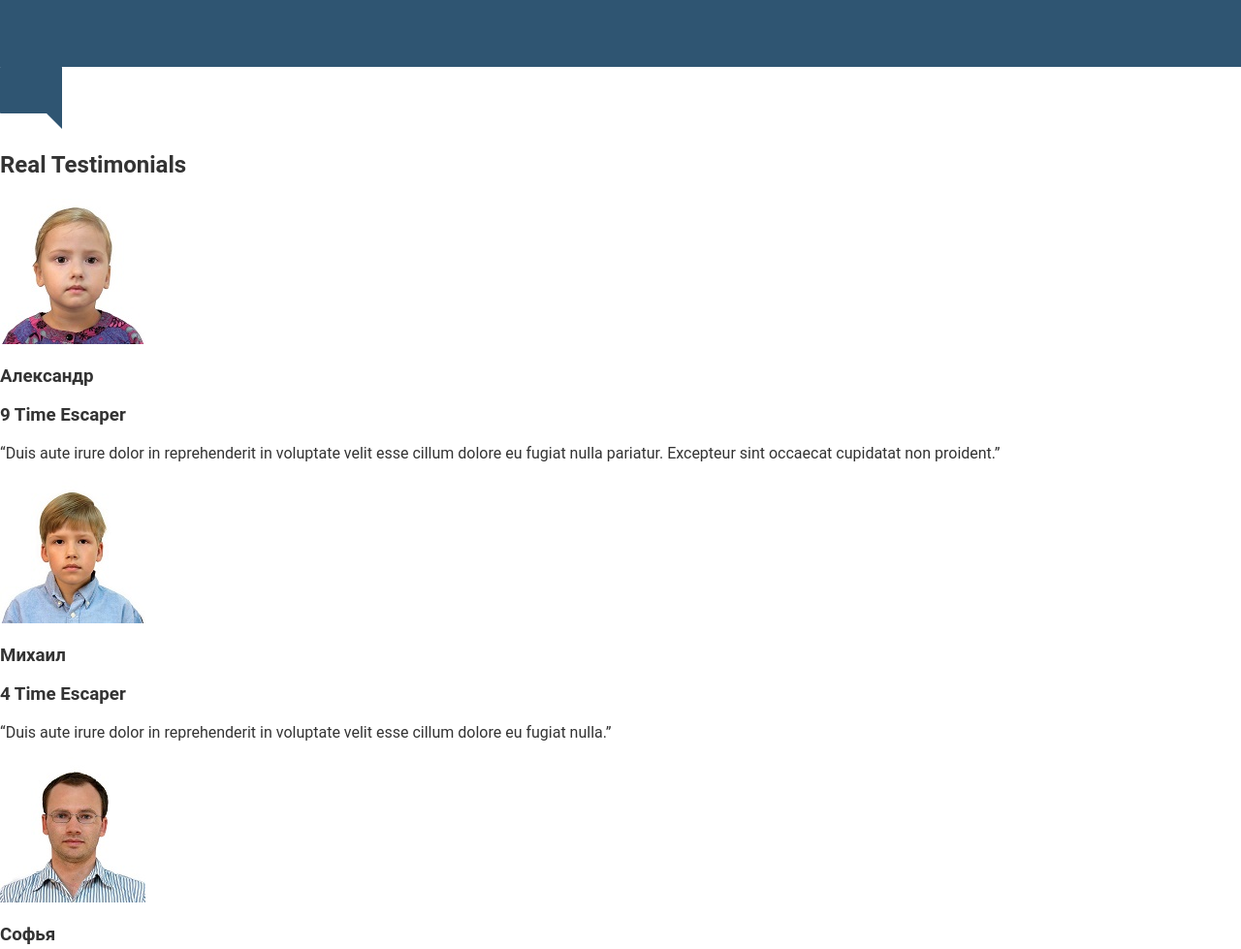
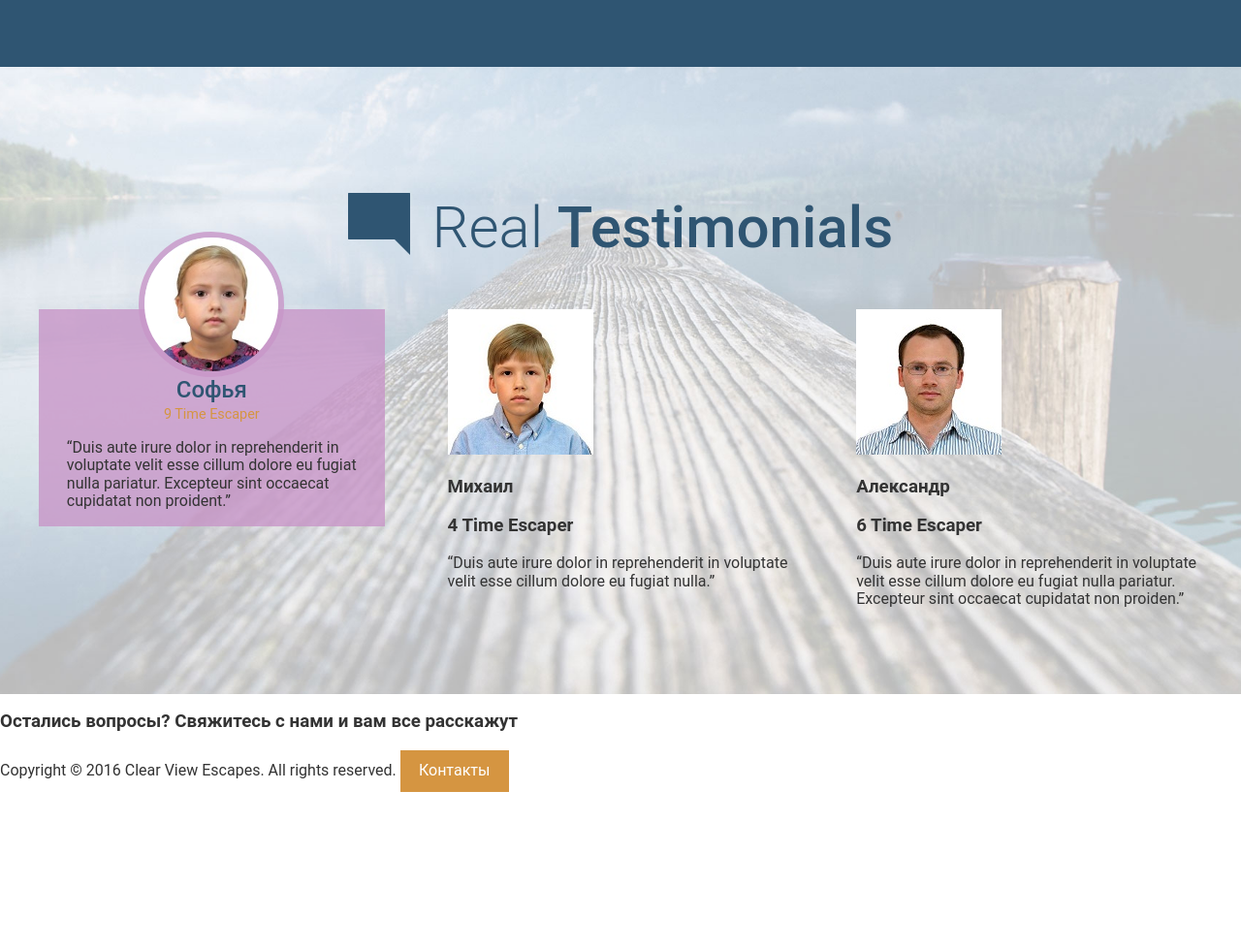
Before and after one commit to SashaShirokov/DanceMe, a website: page app/index.html in a window 1280 px wide. Shown: the part 2478-3457 px from the top of the page at 97% size. After the commit the page ends 3311 px from the top, so only its background shows below. Drawn offline with Linux system fonts and the light colour scheme.

Commit message:
styling testimopnial section part1

```diff
--- a/app/assets/styles/modules/_page-section.css
+++ b/app/assets/styles/modules/_page-section.css
@@ -8,4 +8,9 @@
 	&--blue {
 		background-color: $mainBlue;
 	}
+
+  &--testimonials {
+    background: url("/assets/images/testimonials-bg.jpg") top center no-repeat;
+    background-size: cover;
+  }
 }
--- a/app/assets/styles/modules/_section-title.css
+++ b/app/assets/styles/modules/_section-title.css
@@ -12,6 +12,10 @@
 		font-weight: 500;
 	}
 
+	&--blue {
+		color: $mainBlue;
+	}
+
 	&__icon {
 		display: block;
 		margin-left: auto;
@@ -19,6 +23,8 @@
 		margin-bottom: .6rem;
 
 		@mixin atSmall {
+			position: relative;
+			top: 8px;
 			margin-right: .5rem;
 			margin-left: 0;
 			margin-bottom: 0;
--- /dev/null
+++ b/app/assets/styles/modules/_testimonial.css
@@ -0,0 +1,31 @@
+.testimonial {
+	background-color: rgba(200, 150, 200, .8);
+	padding: 0 1.8rem 1px 1.8rem;
+
+	&__photo {
+		border-radius: 75px;
+		overflow: hidden;
+		width: 150px;
+		height: 150px;
+		margin: 0 auto -80px auto;
+		position: relative;
+		top: -80px;
+		border: 6px solid rgba(200, 150, 200, .8);
+	}
+
+	&__title {
+		color: $mainBlue;
+		text-align: center;
+		font-size: 1.5rem;
+		font-weight: 500;
+		margin: 0;
+	}
+
+	&__subtitle {
+		color: $mainOrange;
+		text-align: center;
+		font-weight: 400;
+		font-size: .9rem;
+		margin: .25rem 0 1rem 0;
+	}
+}
--- a/app/assets/styles/styles.css
+++ b/app/assets/styles/styles.css
@@ -11,3 +11,4 @@
 @import "modules/_generic-content-container";
 @import "modules/_section-title";
 @import "modules/_feature-item";
+@import "modules/_testimonial";
--- a/app/index.html
+++ b/app/index.html
@@ -94,24 +94,35 @@
 				</div>
 			</div>
 	  </div>
-		<div id="team">
-	    <img src="assets/images/icons/comment.svg">
-	    <h2>Real Testimonials</h2>
+		<div id="team" class="page-section page-section--testimonials">
+			<div class="wrapper">
 
+		    <h2 class="section-title section-title--blue"><img class="section-title__icon" src="assets/images/icons/comment.svg"> Real <strong>Testimonials</strong></h2>
+				<div class="row row--gutters">
+					<div class="row__medium-4">
+						<div class="testimonial">
+							<div class="testimonial__photo">
 								<img src="assets/images/sonya.jpg">
-	    <h3>Александр</h3>
-	    <h3>9 Time Escaper</h3>
+							</div>
+					    <h3 class="testimonial__title">Софья</h3>
+					    <h4 class="testimonial__subtitle">9 Time Escaper</h4>
 					    <p>&ldquo;Duis aute irure dolor in reprehenderit in voluptate velit esse cillum dolore eu fugiat nulla pariatur. Excepteur sint occaecat cupidatat non proident.&rdquo;</p>
-
+						</div>
+					</div>
+					<div class="row__medium-4">
 						<img src="assets/images/misha.jpg">
 				    <h3>Михаил</h3>
 				    <h3>4 Time Escaper</h3>
 				    <p>&ldquo;Duis aute irure dolor in reprehenderit in voluptate velit esse cillum dolore eu fugiat nulla.&rdquo;</p>
-
+					</div>
+					<div class="row__medium-4">
 						<img src="assets/images/sasha.jpg">
-	    <h3>Софья</h3>
+				    <h3>Александр</h3>
 				    <h3>6 Time Escaper</h3>
 				    <p>&ldquo;Duis aute irure dolor in reprehenderit in voluptate velit esse cillum dolore eu fugiat nulla pariatur. Excepteur sint occaecat cupidatat non proiden.&rdquo;</p>
+					</div>
+				</div>
+			</div>
 	  </div>
 	</main>
 
--- a/app/temp/styles/styles.css
+++ b/app/temp/styles/styles.css
@@ -589,6 +589,11 @@ a {
   background-color: #2f5572;
 }
 
+.page-section--testimonials {
+  background: url("/assets/images/testimonials-bg.jpg") top center no-repeat;
+  background-size: cover;
+}
+
 .headline {
 	font-weight: 300;
 	font-size: 1.9rem;
@@ -734,6 +739,10 @@ a {
   font-weight: 500;
 }
 
+.section-title--blue {
+  color: #2f5572;
+}
+
 .section-title__icon {
   display: block;
   margin-left: auto;
@@ -744,6 +753,8 @@ a {
 @media (min-width: 530px) {
 
   .section-title__icon {
+    position: relative;
+    top: 8px;
     margin-right: .5rem;
     margin-left: 0;
     margin-bottom: 0;
@@ -794,3 +805,35 @@ a {
     font-size: 1.875rem;
   }
 }
+
+.testimonial {
+	background-color: rgba(200, 150, 200, .8);
+	padding: 0 1.8rem 1px 1.8rem;
+}
+
+.testimonial__photo {
+  border-radius: 75px;
+  overflow: hidden;
+  width: 150px;
+  height: 150px;
+  margin: 0 auto -80px auto;
+  position: relative;
+  top: -80px;
+  border: 6px solid rgba(200, 150, 200, .8);
+}
+
+.testimonial__title {
+  color: #2f5572;
+  text-align: center;
+  font-size: 1.5rem;
+  font-weight: 500;
+  margin: 0;
+}
+
+.testimonial__subtitle {
+  color: #d59541;
+  text-align: center;
+  font-weight: 400;
+  font-size: .9rem;
+  margin: .25rem 0 1rem 0;
+}
```
Also changed, not shown: app/assets/images/testimonials-bg.jpg (added). Lines whose indentation alone changed are shown as unchanged.
